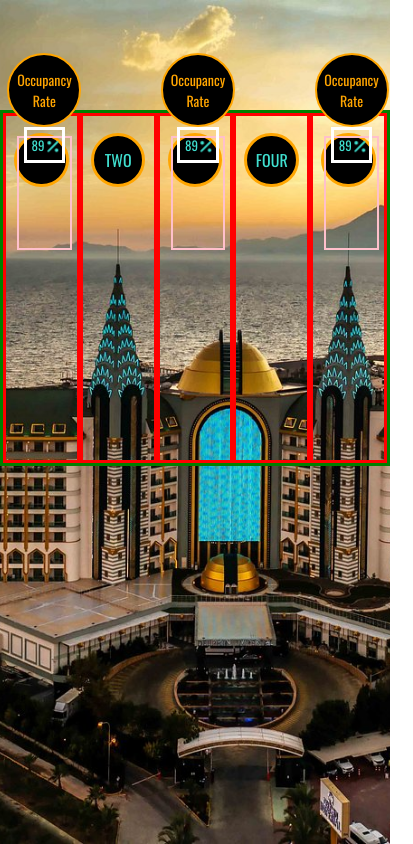
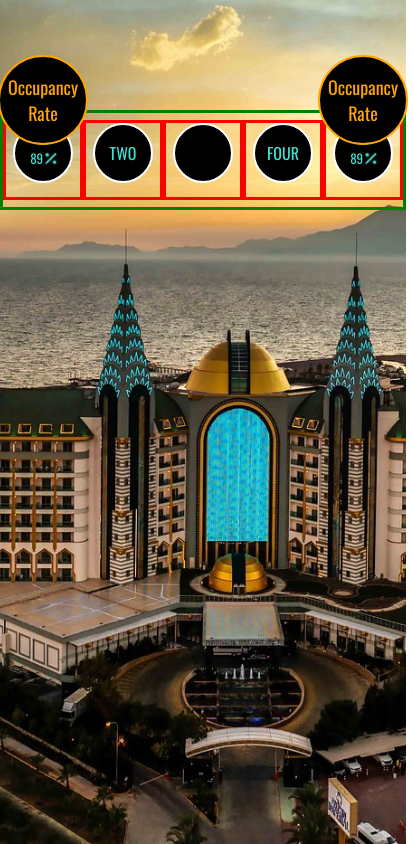
Before and after one commit to codeyourwaytofreedom/dashboard, a React (Create React App) app: page / in a window 390 px wide. Shown: the whole page, 413 px wide, since content can reach past the window. Built offline with nearby package versions, Linux system fonts and the light colour scheme; a web font is replaced by a local one.

Commit message:
Responsive issues handled. With mobile devices, new bubbles pop up.
Great progress today.

Keep going.

Remember why you started.

```diff
--- a/src/App.css
+++ b/src/App.css
@@ -129,16 +129,32 @@ html, body {
 @media (max-width: 575.98px) {
   .bubbles {
     top: 13vh;
+    height: 100px;
     border: 3px solid green;
   }
+  .bubbles .one, .bubbles .two, .bubbles .three, .bubbles .four, .bubbles .five {
+    width: 80px;
+    height: 80px;
+    align-self: center;
+    justify-content: center;
+    align-items: center;
+  }
   .bubbles .one_kernel, .bubbles .five_kernel {
-    width: 14vw;
+    width: 60px;
+    border: 2px solid white;
+    top: 0;
+    position: relative;
   }
   .bubbles .three_kernel {
-    width: 14vw;
+    width: 60px;
+    border: 2px solid white;
+    top: 0;
+    position: relative;
   }
   .bubbles .two_kernel, .bubbles .four_kernel {
+    width: 60px;
+    border: 2px solid white;
+    top: 0;
     position: relative;
-    width: 14vw;
   }
 }/*# sourceMappingURL=App.css.map */
--- a/src/App.scss
+++ b/src/App.scss
@@ -127,16 +127,32 @@ html, body {
 @media (max-width: 575.98px) {
     .bubbles{
         top:13vh;
+        height: 100px;
         border: 3px solid green;
+        .one, .two, .three, .four, .five{
+            width: 80px;
+            height: 80px;
+            align-self: center;
+            justify-content: center;
+            align-items: center;
+        }
         .one_kernel, .five_kernel{
-            width: 14vw;
+            width: 60px;
+            border: 2px solid white;
+            top:0;
+            position: relative;
         }
         .three_kernel{
-            width: 14vw;
+            width: 60px;
+            border: 2px solid white;
+            top:0;
+            position: relative;
         }
         .two_kernel, .four_kernel{
+            width: 60px;
+            border: 2px solid white;
+            top:0;
             position: relative;
-            width: 14vw;
         }
 
     }
--- a/src/components/panel/bubble/bubble.css
+++ b/src/components/panel/bubble/bubble.css
@@ -38,25 +38,22 @@
 }
 @media (max-width: 575.98px) {
   .Bubble_comp {
-    position: absolute;
-    width: 14vw;
-    top: 0;
+    border: none;
   }
   .Bubble_comp .orange {
-    font-size: 14px;
-    top: -10vh;
-    text-align: center;
+    position: absolute;
+    width: 90px;
+    height: 90px;
+    top: -70px;
+    display: grid;
+    justify-content: center;
+    align-content: center;
     background-color: black;
     border: 2px solid orange;
     border-radius: 50%;
-    width: 19vw;
-    aspect-ratio: 1/1;
-    display: grid;
-    align-items: center;
   }
   .Bubble_comp .turq {
     font-size: 13px;
-    top: -10vh;
-    border: 3px solid white;
+    top: 5px;
   }
 }/*# sourceMappingURL=bubble.css.map */
--- a/src/components/panel/bubble/bubble.scss
+++ b/src/components/panel/bubble/bubble.scss
@@ -61,26 +61,21 @@
 // Extra small devices (portrait phones, less than 576px)
 @media (max-width: 575.98px) {
     .Bubble_comp{
-        position: absolute;
-        width: 14vw;
-        top:0;
+       border:none;
         .orange{
-            font-size: 14px;
-            top:-10vh;
-            //left: -7vw;
-            text-align:center;
+            position: absolute;
+            width: 90px; height: 90px;
+            top:-70px;
+            display: grid;
+            justify-content: center;
+            align-content: center;
             background-color: black;
             border: 2px solid orange;
             border-radius: 50%;
-            width: 19vw;
-            aspect-ratio: 1/1;
-            display: grid;
-            align-items: center;
         }
         .turq{
             font-size: 13px;
-            top:-10vh;
-            border: 3px solid white;
+            top:5px;
         }
     }
  }
--- a/src/components/panel/panel.js
+++ b/src/components/panel/panel.js
@@ -12,7 +12,7 @@ const Panel = () => {
                 <div className="one">
                     <div className="one_kernel">
                         <Finance/>
-                    </div>
+                   </div>
                 </div>
                 <div className="two">
                     <div className="two_kernel">
@@ -21,8 +21,8 @@ const Panel = () => {
                 </div>
                 <div className="three">
                     <div className="three_kernel">
-                        <Bubble/>
-                    </div>
+{/*                         <Bubble/>
+ */}                    </div>
                 </div>
                 <div className="four">
                     <div className="four_kernel">
@@ -34,11 +34,6 @@ const Panel = () => {
                         <Bubble/>
                     </div>
                 </div>
-{/*                 <Summary/>
-                <Visitors/>
-                <Finance/>
-                <Visitors/>
-                <Summary/> */}
             </div>
 
 
```
Also changed, not shown: 2 other files (tests, documents, lock files or other folders).
